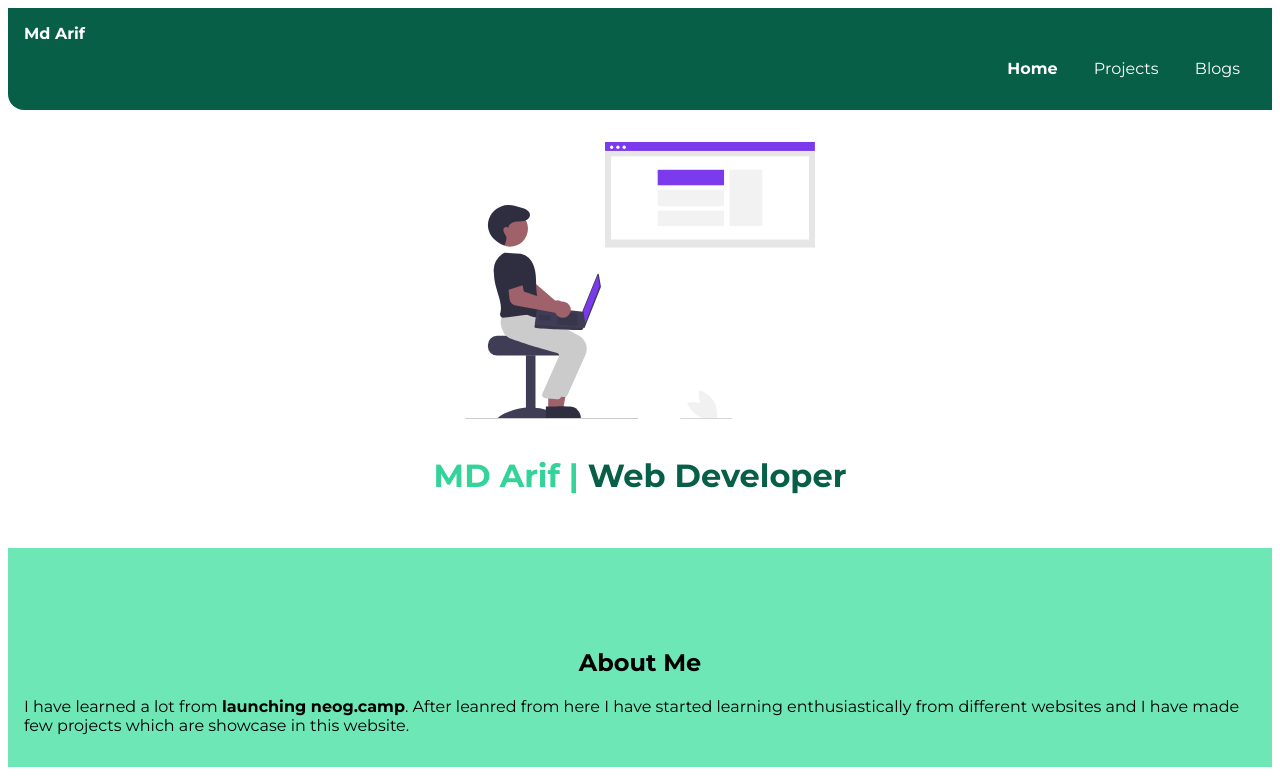
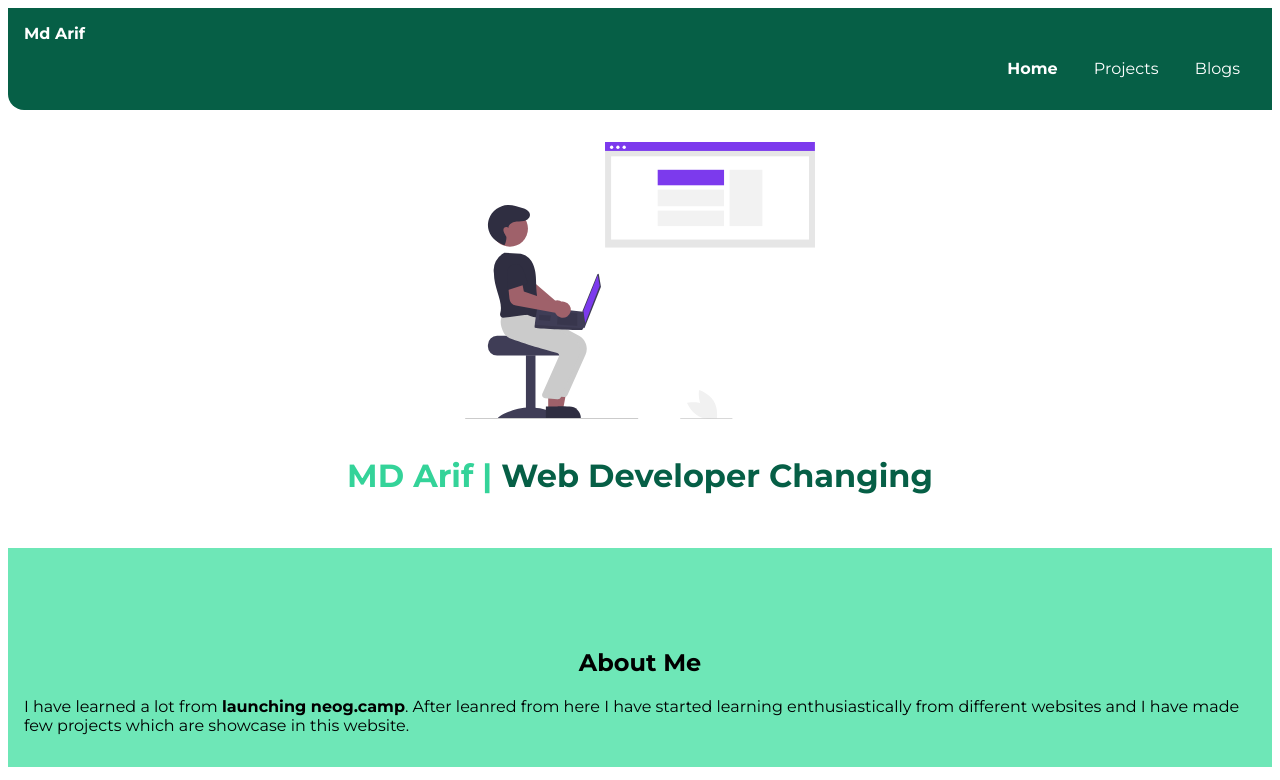
Before and after one commit to mdarif6/testing-int-only, a plain HTML site: page index.html in a window 1280 px wide. Shown: the top 780 px of the page. Drawn offline with Linux system fonts and the light colour scheme.

Commit message:
Changing....

```diff
--- a/index.html
+++ b/index.html
@@ -26,7 +26,7 @@
     <header class="hero">
       <img class="hero-img" src="/images/Home.svg" />
       <h1 class="hero-heading">
-        MD Arif | <span class="heading-inverted"> Web Developer</span>
+        MD Arif | <span class="heading-inverted"> Web Developer Changing</span>
       </h1>
     </header>
     <section class="section ow">
```
